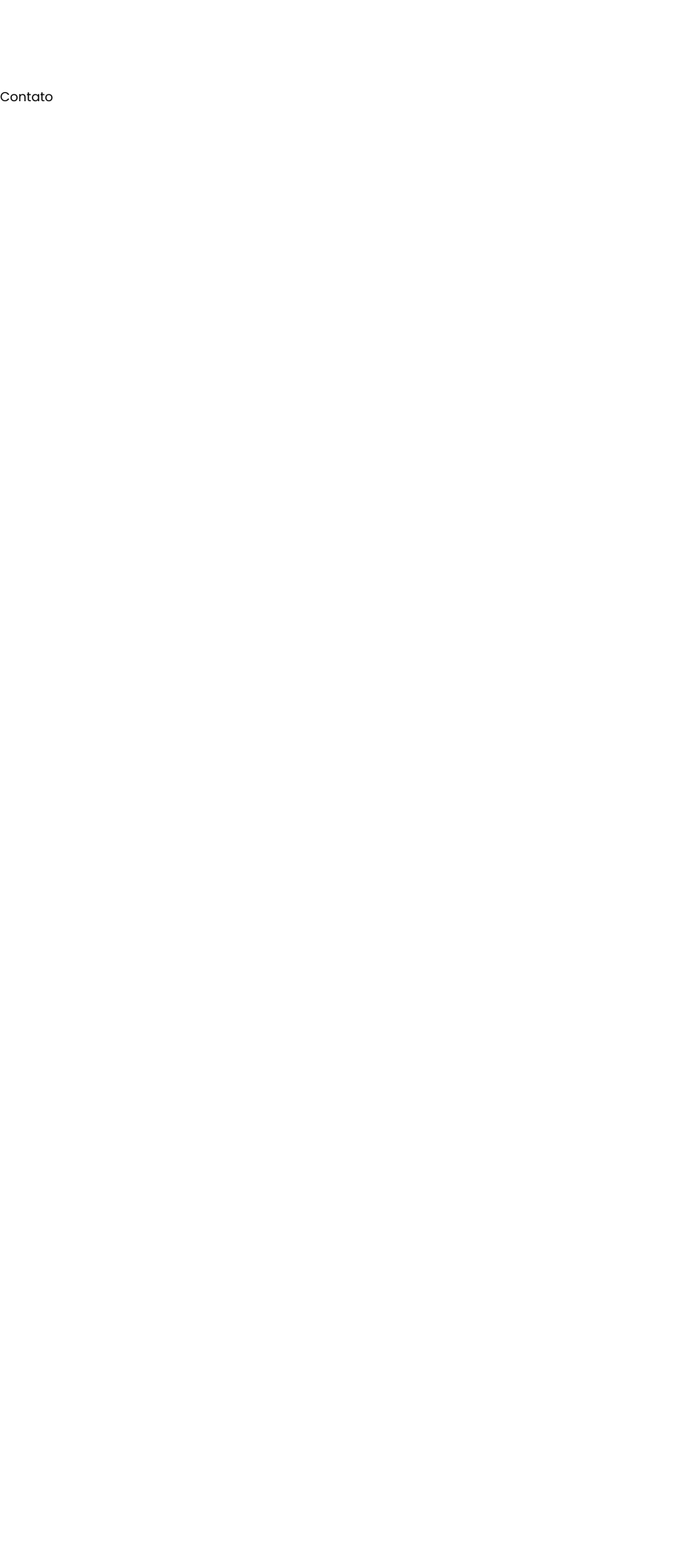
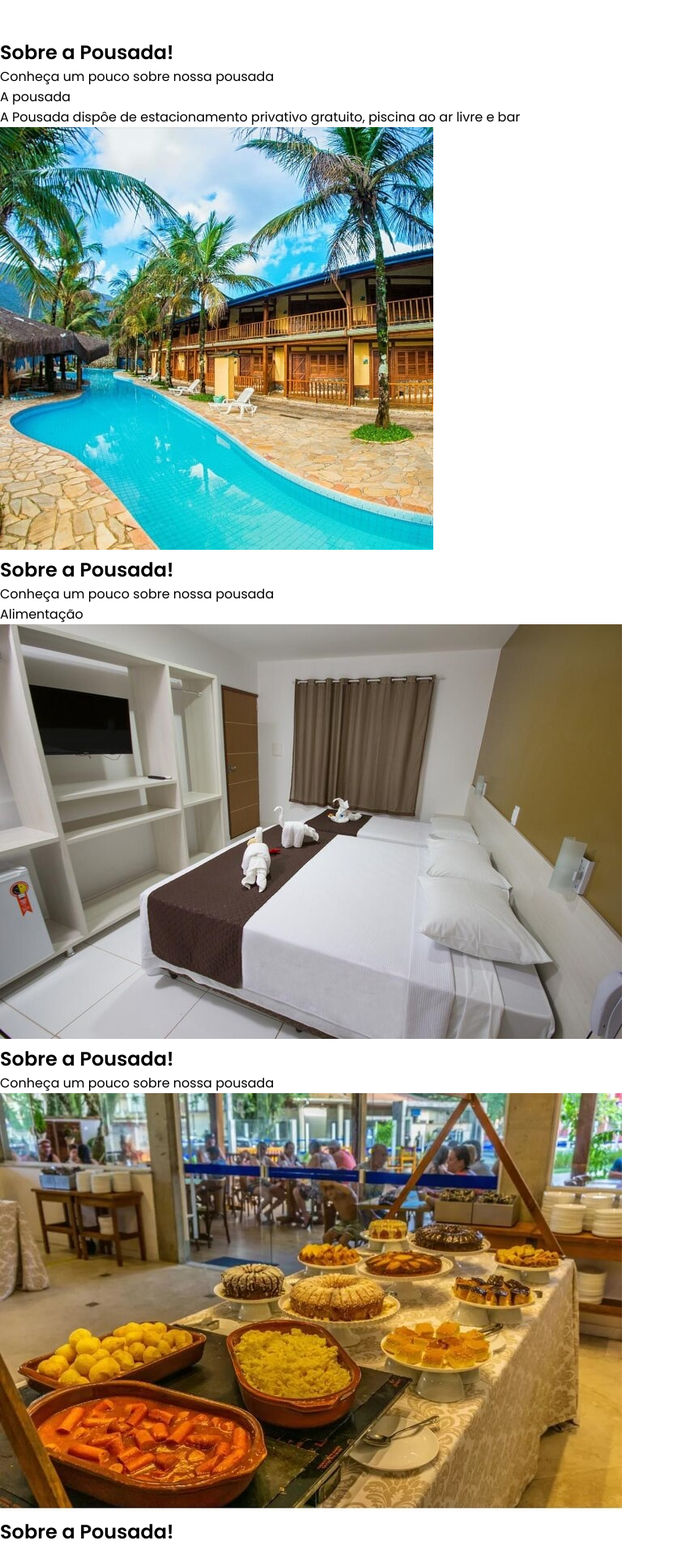
Before and after one commit to Douglaslima93/pousada-secreta, a React (Vite) app: page / in a window 1280 px wide. Shown: the part 1460-3373 px from the top of the page at 81% size, without its empty margins (0-831 px from the left). Before the commit the page ends 1592 px from the top, so only its background shows below. Built offline with nearby package versions, Linux system fonts and the light colour scheme.

Commit message:
conteudo sobre

```diff
--- a/src/componentes/paginas/Home/index.jsx
+++ b/src/componentes/paginas/Home/index.jsx
@@ -3,6 +3,11 @@ import './style.css'
 import EstruturaPagina from "../../EstruturaPagina";
 import Banner from "../../Banner";
 import Acomodacoes from '../Acomodacoes'
+import Sobre from "../Sobre";
+import imgPousada from '../../../../public/img/img1.jpg'
+import imgAlimentacao from '../../../../public/img/img2.jpg'
+import imgQuartos from '../../../../public/img/img3.jpg'
+import imgRecepcao from '../../../../public/img/img5.jpg'
 
 const Home = () => {
     return(
@@ -36,6 +41,30 @@ const Home = () => {
                 </div>
                 </section>
 
+                <Sobre
+                titulo= "A pousada"
+                sobre= "A Pousada dispôe de estacionamento privativo gratuito, piscina ao ar livre e bar"
+                img={imgPousada}
+                />
+
+                <Sobre
+                titulo="Alimentação"
+                sobre=""
+                img={imgAlimentacao}
+                />
+
+                <Sobre
+                titulo=""
+                sobre=""
+                img={imgQuartos}
+                />
+
+                <Sobre
+                titulo=""
+                sobre=""
+                img={imgRecepcao}
+                />
+
             </main>
         </EstruturaPagina>
     )
--- a/src/componentes/paginas/Sobre/index.jsx
+++ b/src/componentes/paginas/Sobre/index.jsx
@@ -1,10 +1,20 @@
 import React from "react";
 import './style.css'
 
-export default function Sobre() {
+
+export default function Sobre(props) {
     return(
-        <div>
+        <section>
+            <div>
+                <h2>Sobre a Pousada!</h2>
+                <p>Conheça um pouco sobre nossa pousada</p>
+            </div>
 
-        </div>
+            <div>
+                <p>{props.titulo}</p>
+                <p>{props.sobre}</p>
+                <img src={props.img}/>
+            </div>
+        </section>
     )
 }
```
